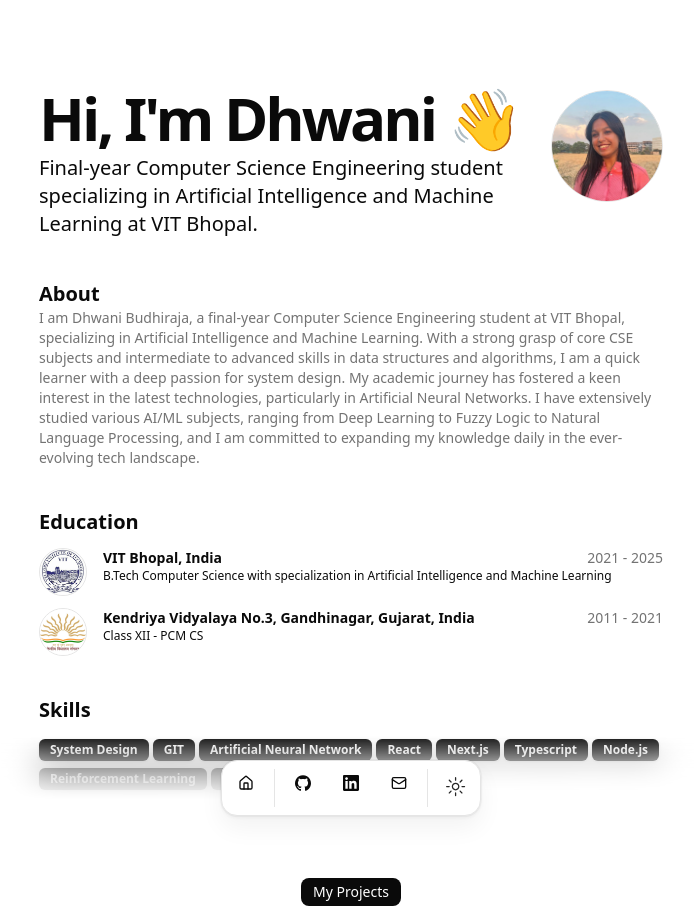
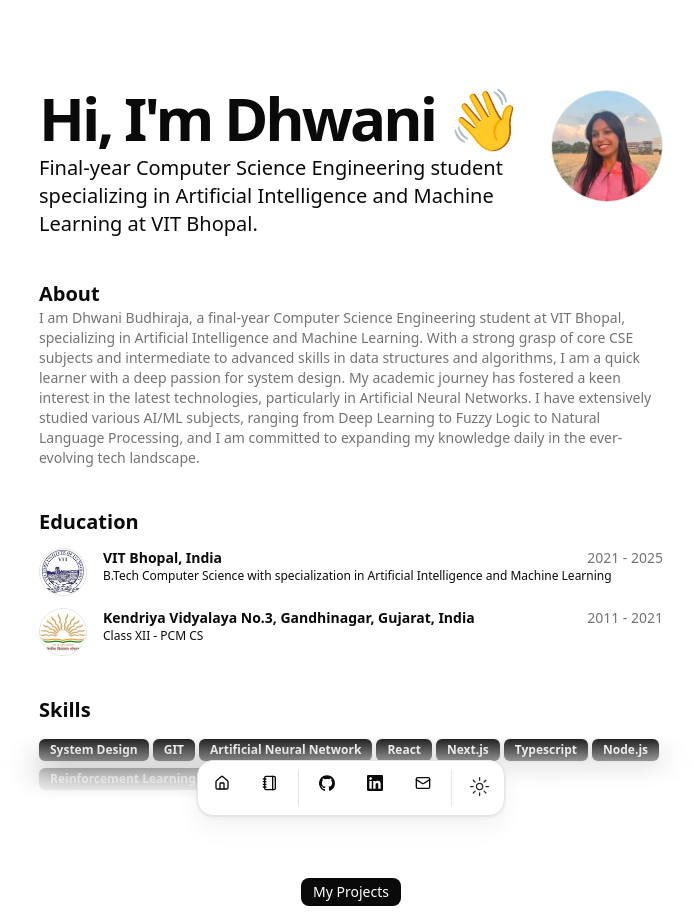
Before and after one commit to dhwanibudhiraja04/DB-PortfolioWebsite, a Next.js app: page / in a window 1280 px wide. Shown: the top 917 px of the page, without its empty margins (289-983 px from the left). Built offline with nearby package versions, Linux system fonts and the light colour scheme.

Commit message:
adding blog website

```diff
--- a/src/data/resume.tsx
+++ b/src/data/resume.tsx
@@ -1,5 +1,5 @@
 import { Icons } from "../../icons";
-import { HomeIcon, icons } from "lucide-react";
+import { HomeIcon, icons , NotebookIcon} from "lucide-react";
 
 export const DATA = {
   name: "Dhwani Budhiraja",
@@ -24,7 +24,9 @@
     "SQL",
     "C++",
   ],
-  navbar: [{ href: "/", icon: HomeIcon, label: "Home" }],
+  navbar: [{ href: "/", icon: HomeIcon, label: "Home" },
+    { href: "https://www.techwithsd.com", icon: NotebookIcon, label: "Blog" },
+  ],
   contact: {
     email: "dhwanibudhiraja2004@gmail.com",
     tel: "+91 9400981593",
```
